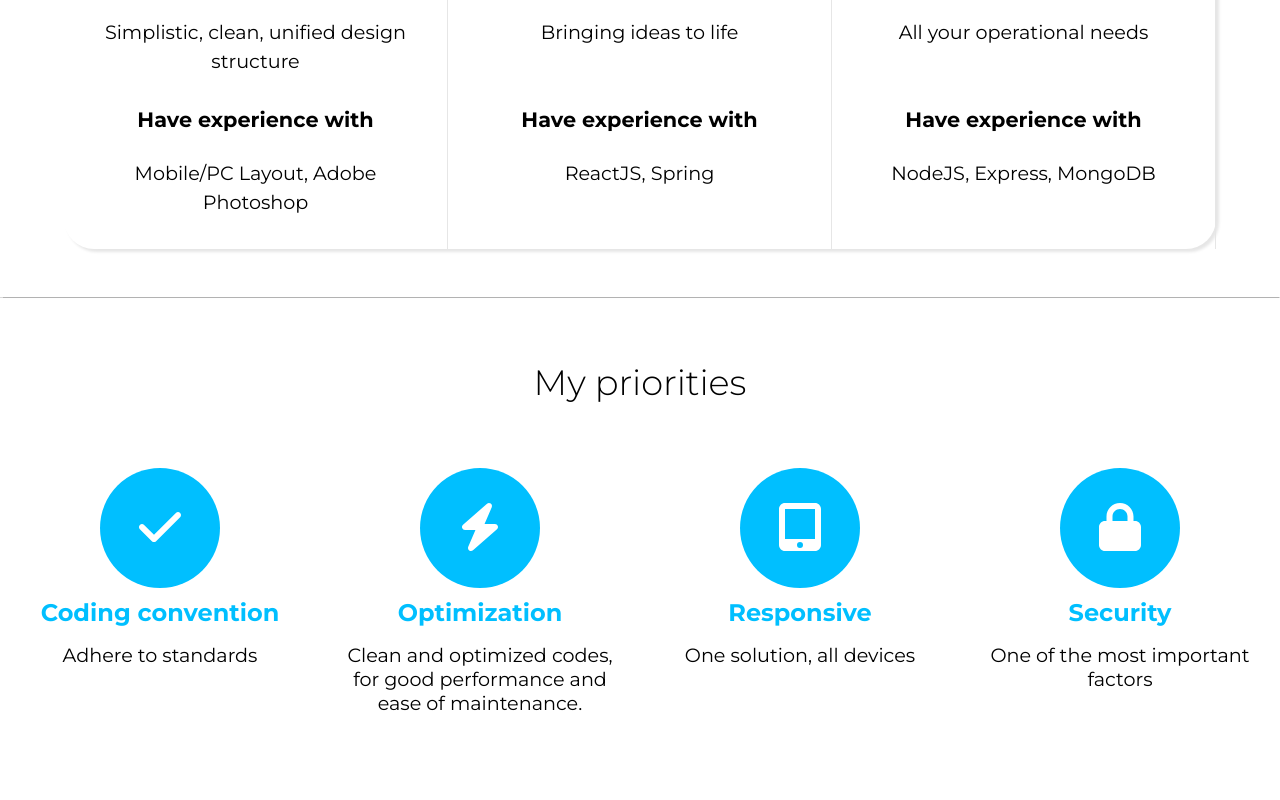
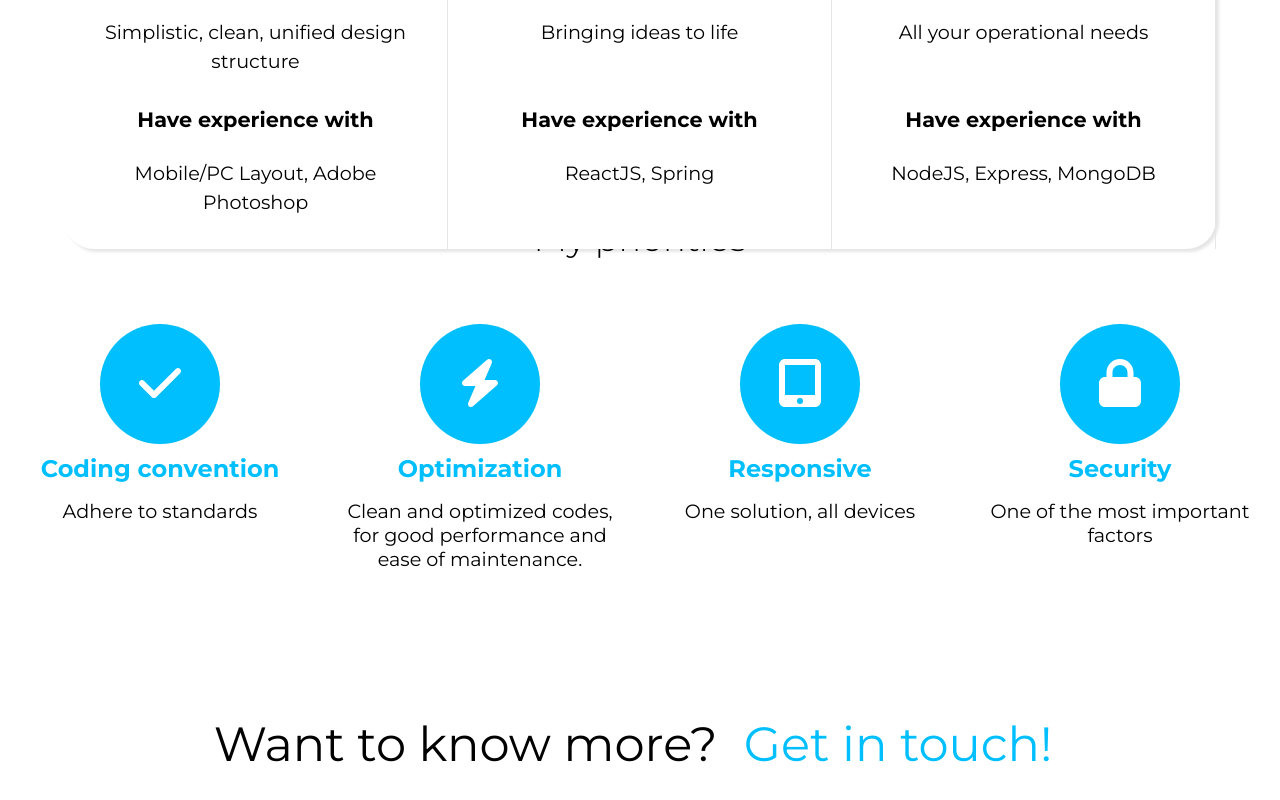
Before and after one commit to LanceHuynh/portfolioreact, a React (Create React App) app: page /about in a window 1280 px wide. Shown: the part 606-1406 px from the top of the page. Built offline with nearby package versions, Linux system fonts and the light colour scheme.

Commit message:
fiddling with bottom words

```diff
--- a/src/component/About/BottomWords/BottomWords.css
+++ b/src/component/About/BottomWords/BottomWords.css
@@ -1,7 +1,9 @@
 .bottom-words{
+    position: relative;
+    top: -7rem;
     font-size: 3rem;
     text-align: center;
-    margin-bottom: 16rem;
+    margin-bottom: 10rem;
     margin-top: 2rem;
     opacity: 0;
     margin-left: -70px;
--- a/src/component/About/BottomWords/BottomWords.js
+++ b/src/component/About/BottomWords/BottomWords.js
@@ -8,7 +8,7 @@ const BottomWords = () => {
   const { ref: bottomRef, animate: bottomAnimate } = useScrollPopUp();
   return (
     <div ref={bottomRef} className={`bottom-words ${bottomAnimate ? "go" : ""}`}>
-      <p>Interested? <a href="/contact">Get in touch!</a></p>
+      <p>Want to know more? <a href="/contact">Get in touch!</a></p>
     </div>
   );
 };
--- a/src/component/About/Priorities/Priorities.css
+++ b/src/component/About/Priorities/Priorities.css
@@ -46,13 +46,7 @@
 .priorities{
 
     position: relative;
-    top: -8rem;
-}
-
-.line-with-shadow{
-    height: 1rem;
-    margin-bottom: 4rem;
-    box-shadow: rgba(0, 0, 0, 0.3) 0px 0.5px 1px;
+    top: -12rem;
 }
 
 .priorities h1{
--- a/src/component/About/Priorities/Priorities.js
+++ b/src/component/About/Priorities/Priorities.js
@@ -26,8 +26,7 @@ const Priorities = () => {
 
   return (
     <div className="priorities">
-      <div className="line-with-shadow">
-      </div>
+
       <h1 ref={paraRef} className={paraAnimate ? "pop-class": null}>My priorities</h1>
       <div className="priority-icons-container">
         <PriorityItem iconClass="fa-check" title="Coding convention" description="Adhere to standards" />
--- a/src/component/Header/Header.js
+++ b/src/component/Header/Header.js
@@ -12,7 +12,7 @@ const Header = () => {
 
   useEffect(() => {
     const handleScroll = () => {
-      setMoved(window.scrollY == 0)
+      setMoved(window.scrollY <= 30)
     };
 
     // Initial check when the component mounts
```
